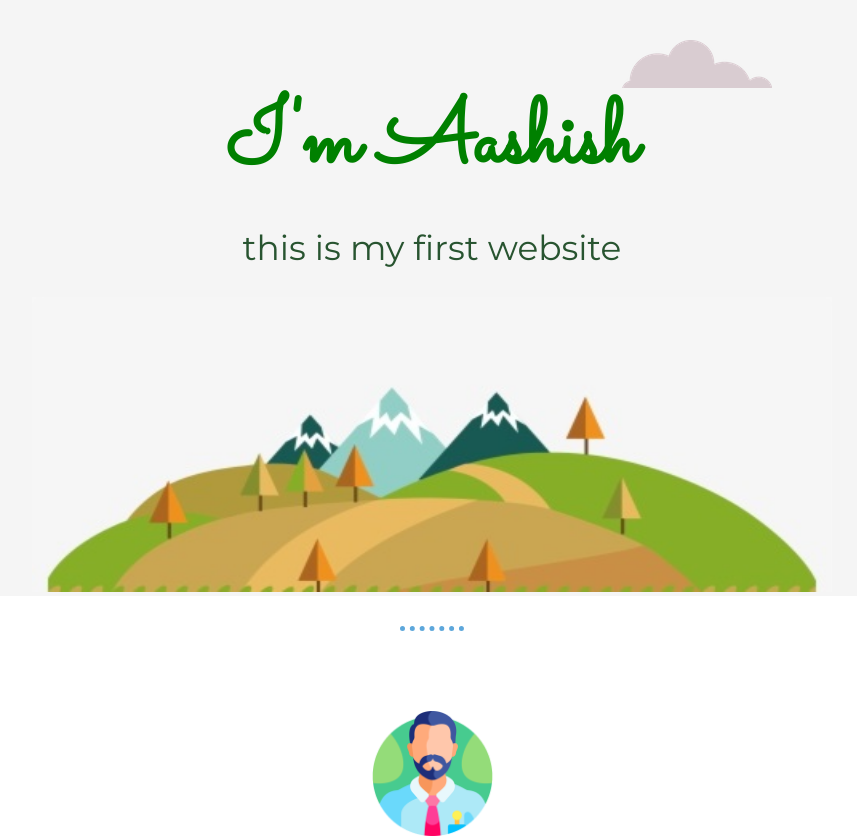
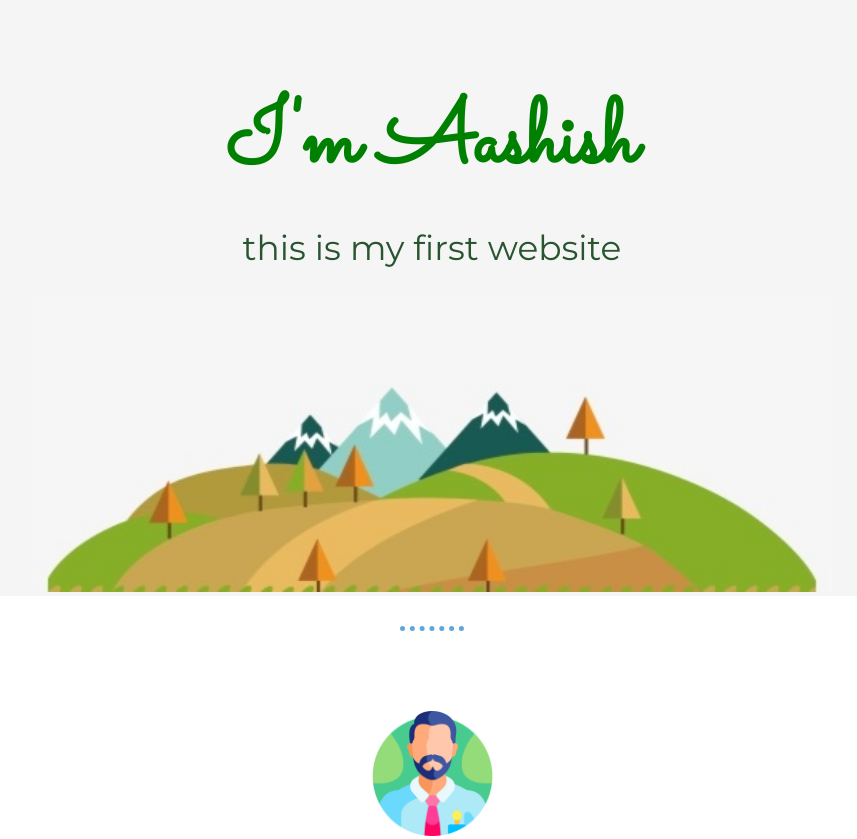
Before and after one commit to ashpar9/website, a plain HTML site: page index.html in a window 1280 px wide. Shown: the top 839 px of the page, without its empty margins (208-1065 px from the left). Drawn offline with Linux system fonts and the light colour scheme.

Commit message:
Removed top cloud

```diff
--- a/index.html
+++ b/index.html
@@ -13,7 +13,6 @@
 
 <body>
   <div class="top_container">
-    <img class="cloud-top" src="images/cloud.png" alt="cloud-image">
     <H1>I'm Aashish</H1>
     <h2>this is my first website</h2>
     <img class="mountain" src="images/mountain.png" alt="mountain-image">
```
